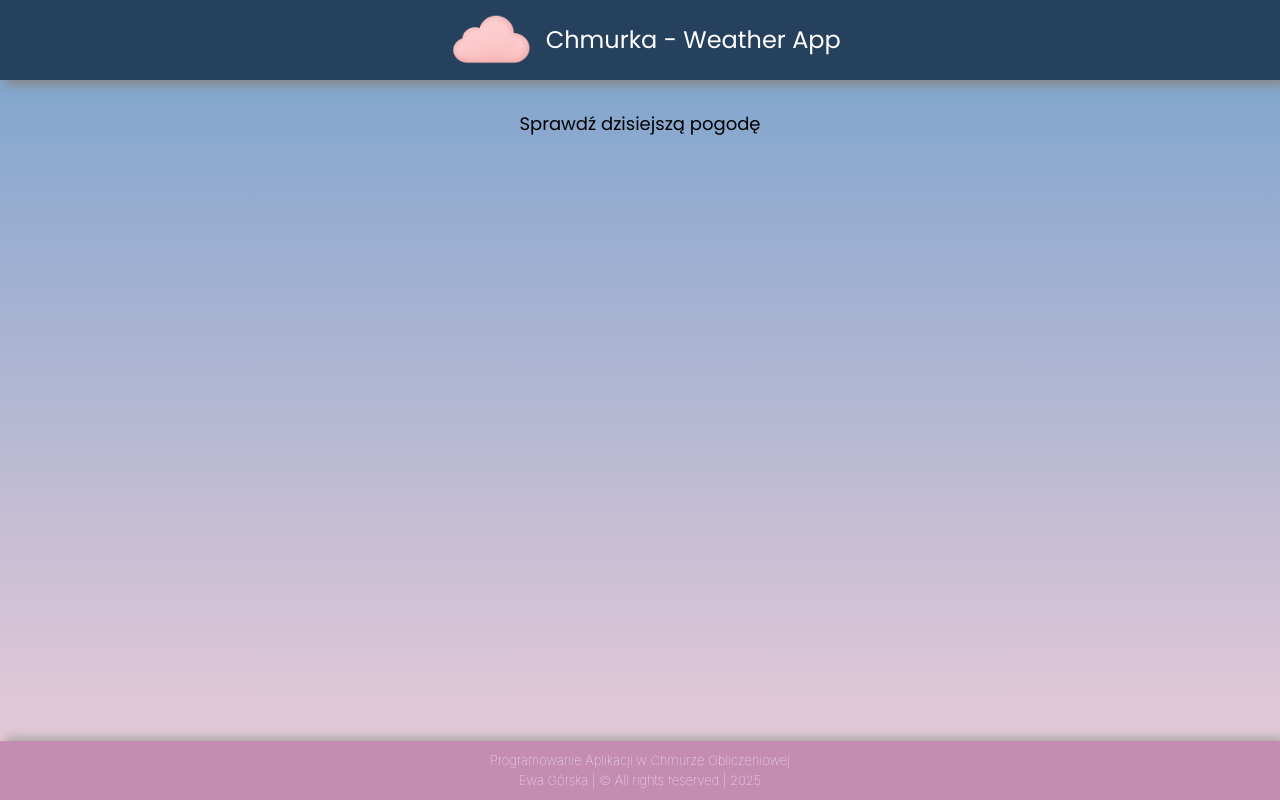
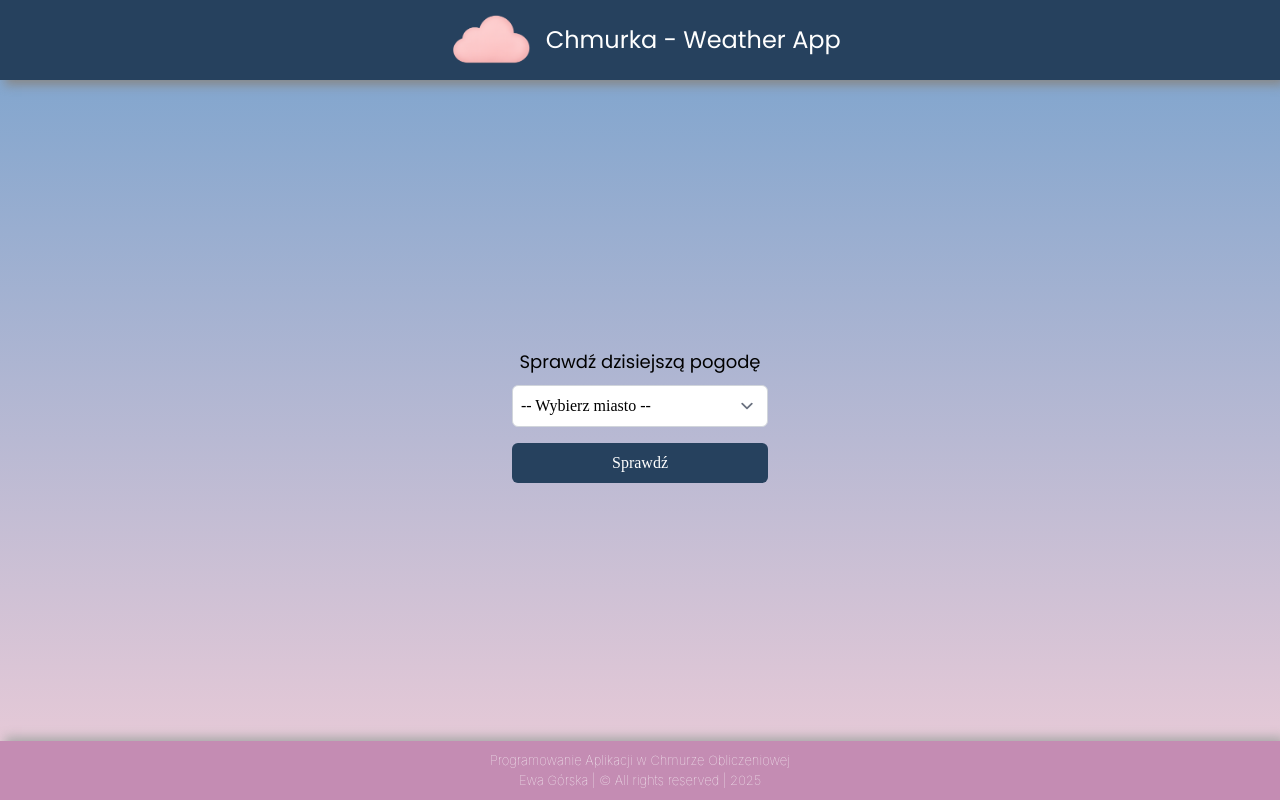
Before and after one commit to EwaGorskaa/Zadanie1, a React (Create React App) app in the folder frontend/: page / in a window 1280 px wide. Built offline with nearby package versions, Linux system fonts and the light colour scheme.

Commit message:
Add select

```diff
--- a/frontend/src/App.css
+++ b/frontend/src/App.css
@@ -70,6 +70,15 @@ footer{
   font-size: large;
 
 }
+
+.main button{
+  background-color: #26415E;
+  color: white;
+}
+
+.main button:hover{
+  background-color: #4271a2 ;
+}
 @keyframes App-logo-spin {
   from {
     transform: rotate(0deg);
--- a/frontend/src/Components/Cities.js
+++ b/frontend/src/Components/Cities.js
@@ -0,0 +1,14 @@
+const cities = [
+    { city: "Lublin", country: "Polska" },
+    { city: "Warszawa", country: "Polska" },
+    { city: "Lizbona", country: "Portugalia" },
+    { city: "Praga", country: "Czechy" },
+    { city: "Paryż", country: "Francja" },
+    { city: "Rzym", country: "Włochy" },
+    { city: "Barcelona", country: "Hiszpania" },
+    { city: "Londyn", country: "Wielka Brytania" },
+    { city: "Madryt", country: "Hiszpania" },
+    { city: "Amsterdam", country: "Holandia" }
+];
+
+export default cities;
--- a/frontend/src/Components/Main.js
+++ b/frontend/src/Components/Main.js
@@ -1,9 +1,40 @@
+import React, { useState } from 'react';
+import cities from './Cities.js';
+function Main(){
+    const [selectedCity, setSelectedCity] = useState("");
 
-function Main(){
+    const handleCityChange = (event) => {
+        setSelectedCity(event.target.value);
+    };
+
+    const handleSubmit = (event) => {
+        event.preventDefault();
+        console.log("Wybrane miasto:", selectedCity);
+    };
     return(
-        <div className="main">
-            <h4>Sprawdź dzisiejszą pogodę</h4>
-
+        <div className="main flex flex-col items-center justify-center">
+            <h4 className="mb-5">Sprawdź dzisiejszą pogodę</h4>
+            <div className="flex justify-center">
+                <form onSubmit={handleSubmit} className="flex flex-col items-center space-y-4">
+                    <select
+                        id="city"
+                        value={selectedCity}
+                        onChange={handleCityChange}
+                        className="w-64 p-2 border border-gray-300 rounded-md">
+                        <option value="">-- Wybierz miasto --</option>
+                        {cities.map((cityData, index) => (
+                            <option key={index} value={cityData.city}>
+                                {cityData.city}, {cityData.country}
+                            </option>
+                        ))}
+                    </select>
+                    <button
+                        type="submit"
+                        className="w-64 p-2 rounded-md transition">
+                        Sprawdź
+                    </button>
+                </form>
+            </div>
         </div>
     );
 }
```
